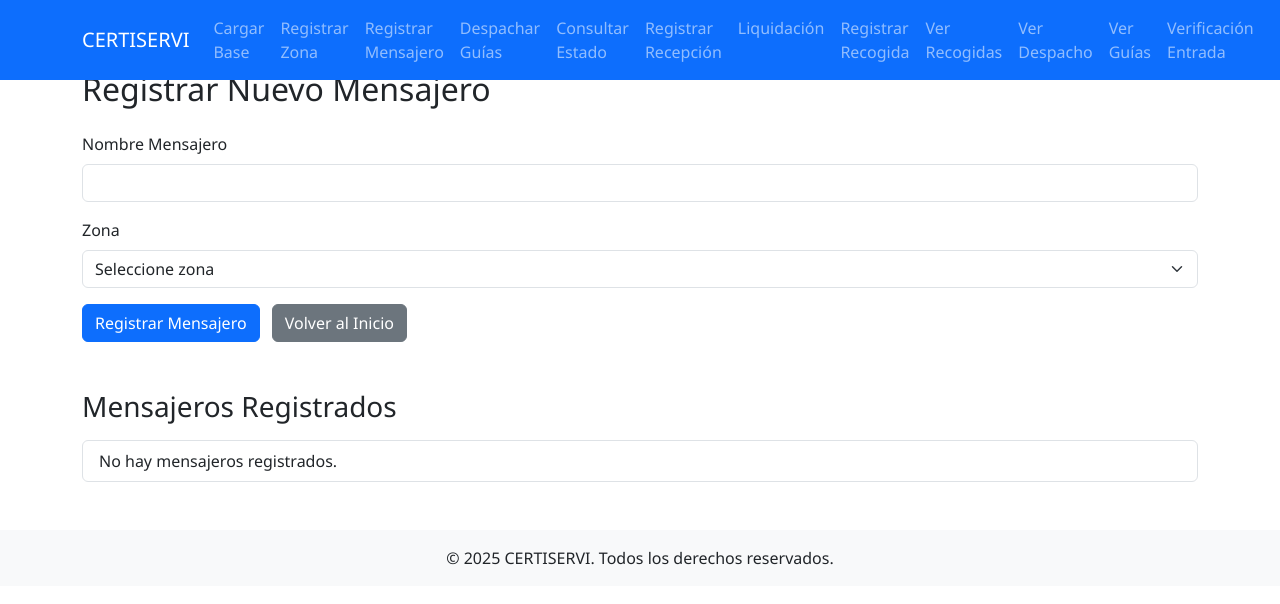
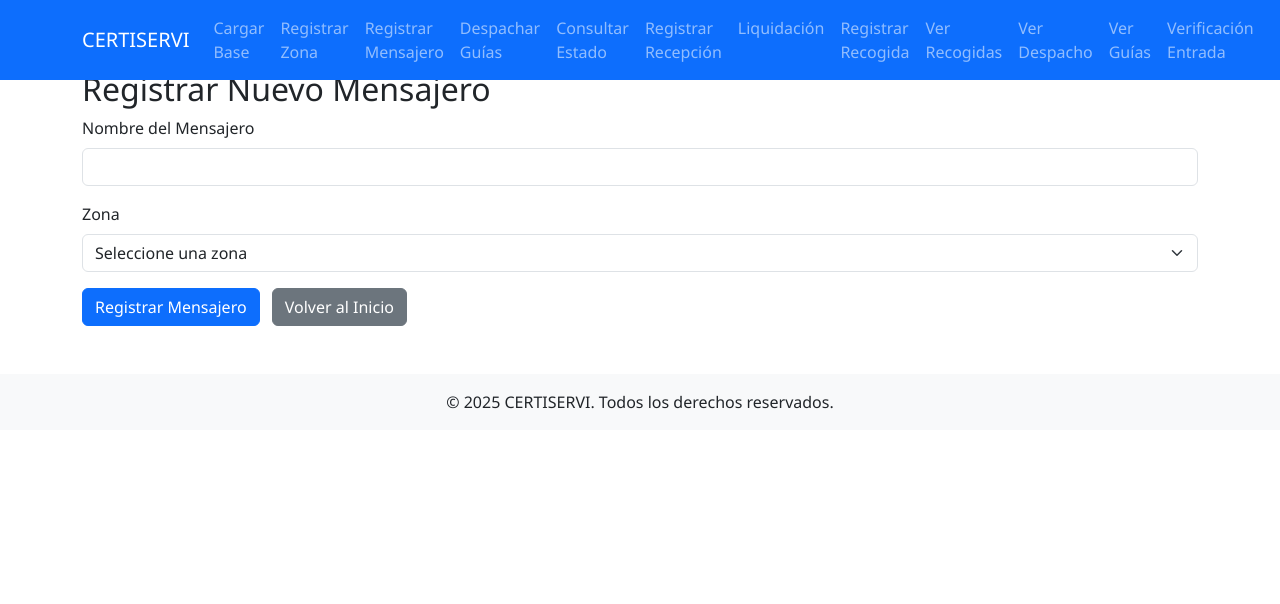
Before and after one commit to luisrobles062/mensajeria-app, a Flask app: page /registrar_mensajero in a window 1280 px wide. Shown: the top 604 px of the page. Run offline with Flask 3, Linux system fonts and the light colour scheme; data that the repository does not hold is empty.

Commit message:
Update registrar_mensajero.html

```diff
--- a/templates/registrar_mensajero.html
+++ b/templates/registrar_mensajero.html
@@ -2,31 +2,21 @@
 {% block title %}Registrar Mensajero - CERTISERVI{% endblock %}
 {% block content %}
 <h2>Registrar Nuevo Mensajero</h2>
-
-<form action="/registrar_mensajero" method="POST" class="mt-4">
+<form method="POST">
     <div class="mb-3">
-        <label for="nombre" class="form-label">Nombre Mensajero</label>
-        <input type="text" name="nombre" id="nombre" class="form-control" required>
+        <label for="nombre" class="form-label">Nombre del Mensajero</label>
+        <input type="text" class="form-control" id="nombre" name="nombre" required />
     </div>
     <div class="mb-3">
-        <label for="zona" class="form-label">Zona</label>
-        <select name="zona" id="zona" class="form-select" required>
-            <option value="" disabled selected>Seleccione zona</option>
+        <label for="zona_id" class="form-label">Zona</label>
+        <select id="zona_id" name="zona_id" class="form-select" required>
+            <option value="" selected disabled>Seleccione una zona</option>
             {% for zona in zonas %}
-            <option value="{{ zona.nombre }}">{{ zona.nombre }}</option>
+            <option value="{{ zona.id }}">{{ zona.nombre }}</option>
             {% endfor %}
         </select>
     </div>
     <button type="submit" class="btn btn-primary">Registrar Mensajero</button>
-    <a href="/" class="btn btn-secondary ms-2">Volver al Inicio</a>
+    <a href="{{ url_for('index') }}" class="btn btn-secondary ms-2">Volver al Inicio</a>
 </form>
-
-<h3 class="mt-5">Mensajeros Registrados</h3>
-<ul class="list-group mt-3">
-    {% for mensajero in mensajeros %}
-    <li class="list-group-item">{{ mensajero.nombre }} - Zona: {{ mensajero.zona }}</li>
-    {% else %}
-    <li class="list-group-item">No hay mensajeros registrados.</li>
-    {% endfor %}
-</ul>
 {% endblock %}
```
